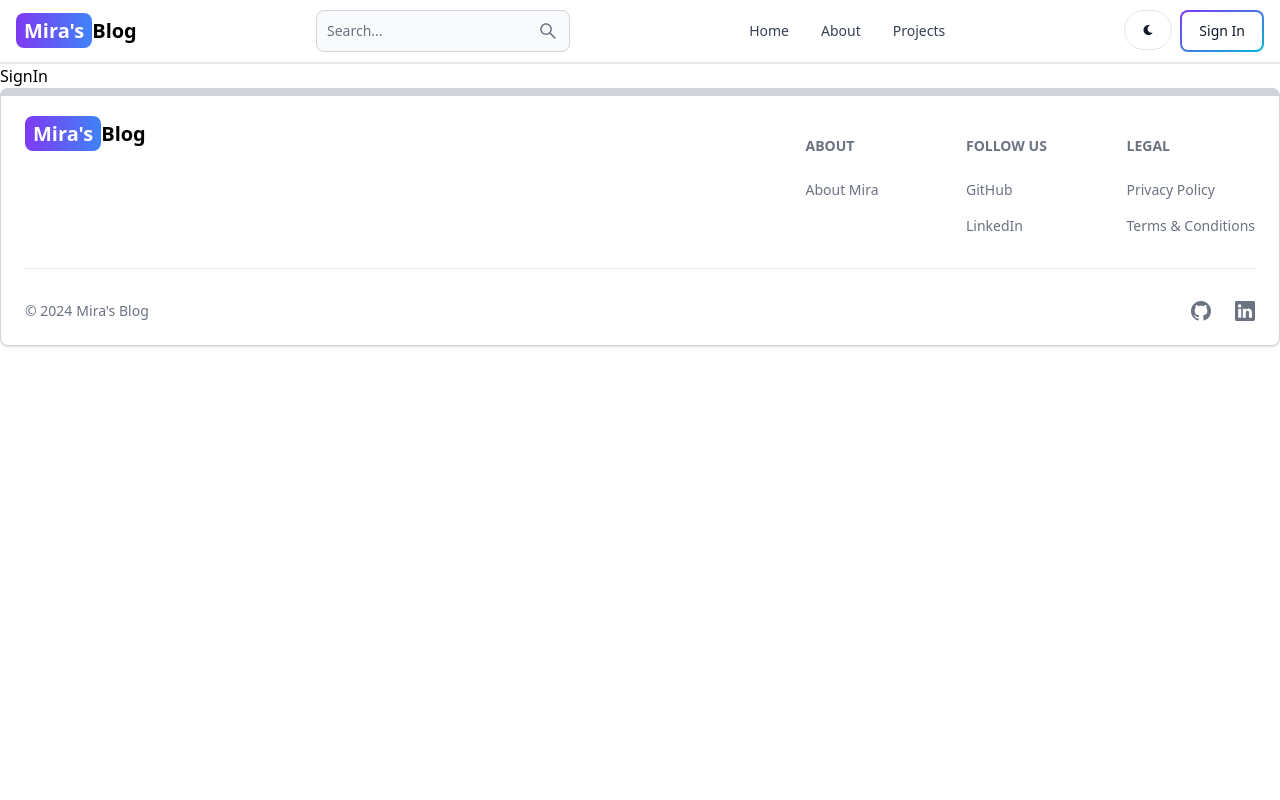
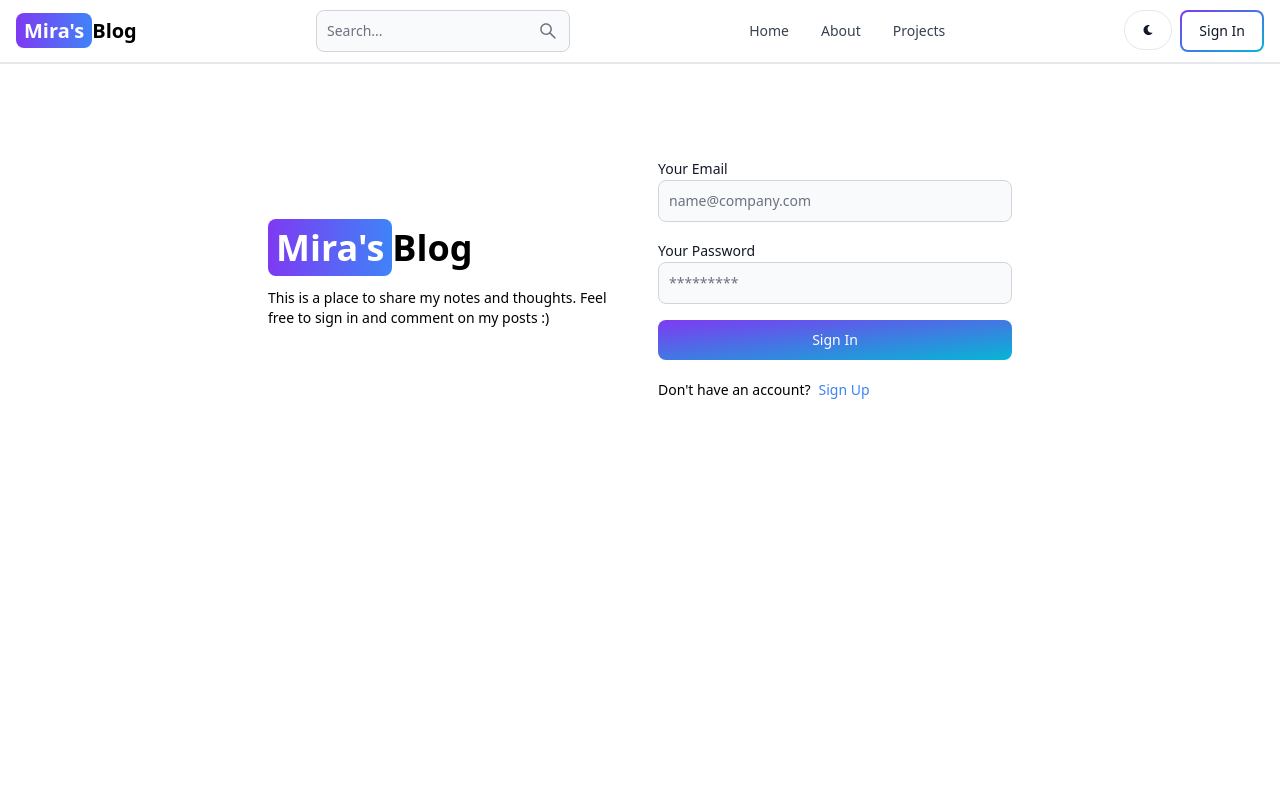
Before and after one commit to ZijiePang/mern-blog, a React (Vite) app in the folder client/: page /sign-in in a window 1280 px wide. Shown: the top 800 px of the page. Built offline with nearby package versions, Linux system fonts and the light colour scheme.

Commit message:
add sign in UI

```diff
--- a/client/src/pages/SignIn.jsx
+++ b/client/src/pages/SignIn.jsx
@@ -1,7 +1,94 @@
-import React from 'react'
+import React from 'react';
+import { Link, useNavigate } from 'react-router-dom';
+import { useState } from 'react';
+import { Label, TextInput, Button, Alert, Spinner } from 'flowbite-react'
 
 export default function SignIn() {
+  const [formData, setFormData] = useState({});
+  const [errorMessage, setErrorMessage] = useState(null);
+  const [loading, setLoading] = useState(false);
+  const navigate = useNavigate();
+
+  const handleChange = (e) => {
+    setFormData({...formData, [e.target.id]: e.target.value.trim()});
+  };
+
+  const handleSubmit = async (e) => {
+    e.preventDefault(); // prevent refreshing the page
+    if (!formData.email || !formData.password){
+      return setErrorMessage('Please fill out all fields.');
+    }
+    try {
+      setLoading(true);
+      setErrorMessage(null);
+      const res = await fetch('/api/auth/signin', {
+        method: 'POST',
+        headers: { 'Content-Type': 'application/json' },
+        body: JSON.stringify(formData),
+      });
+      const data = await res.json();
+      if (data.success == false){
+        return setErrorMessage(data.message);
+      }
+      setLoading(false);
+      if(res.ok){
+        navigate('/');
+      }
+    } catch (error) {
+      setErrorMessage(error.message);
+      setLoading(false);
+    }
+  };
   return (
-    <div>SignIn</div>
+    <div className='min-h-screen mt-20'>
+      <div className="flex p-3 max-w-3xl mx-auto flex-col md:flex-row md:items-center gap-9" >
+        {/* left */}
+        <div className="flex-1">
+          <Link to="/" className='whitespace-nowrap text-4xl font-bold dark:text-white'>
+              <span className='px-2 py-1 bg-gradient-to-r from-purple-600 to-blue-500 rounded-lg text-white'>Mira's</span>
+              Blog
+          </Link>
+          <p className='text-sm mt-5'>
+            This is a place to share my notes and thoughts. Feel free to sign in and comment on my posts :)
+          </p>
+        </div>
+
+        {/* right */}
+        <div className="flex-1">
+          <form className='flex flex-col gap-4' onSubmit={handleSubmit}>
+
+            <div>
+              <Label value='Your Email'></Label>
+              <TextInput type='email' placeholder='name@company.com' id='email' onChange={handleChange}></TextInput>
+            </div>
+            <div>
+              <Label value='Your Password'></Label>
+              <TextInput type='password' placeholder='*********' id='password' onChange={handleChange}></TextInput>
+            </div>
+            <Button gradientDuoTone='purpleToBlue' type='submit' disabled={loading}>
+              {
+                loading ? (
+                  <>
+                  <Spinner size='sm'/>
+                  <span className='pl-3'>Loading...</span>
+                  </>
+                ) : ('Sign In')
+              }
+            </Button>
+          </form>
+          <div className="flex gap-2 text-sm mt-5">
+            <span>Don't have an account?</span>
+            <Link to='/sign-up' className='text-blue-500'>Sign Up</Link>
+          </div>
+          {
+            errorMessage && (
+              <Alert className='mt-5' color='failure'>
+                {errorMessage}
+              </Alert>
+            )
+          }
+        </div>
+      </div>
+    </div>
   )
 }
```
